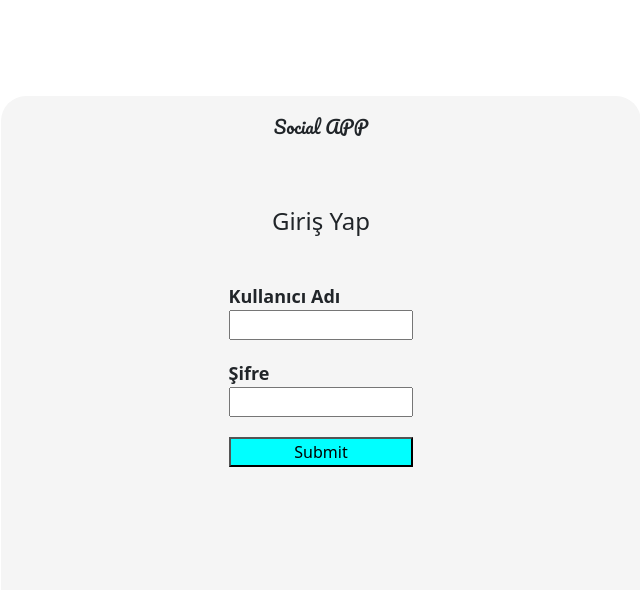
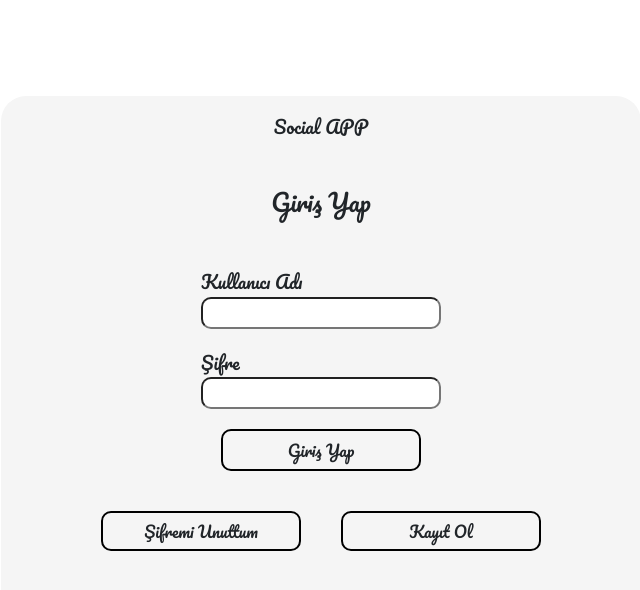
Before and after one commit to msfsgl58/social-app, a React (Create React App) app: page /Login in a window 1280 px wide. Shown: the top 590 px of the page, without its empty margins (319-959 px from the left). Built offline with nearby package versions, Linux system fonts and the light colour scheme.

Commit message:
LoginPage Restored

```diff
--- a/src/screen/App.css
+++ b/src/screen/App.css
@@ -21,26 +21,36 @@
 }
 
 .login-text {
-  margin-top: 8%;
-  bottom: 0px;
+  margin-top: 5%;
+  margin-bottom: 5%;
+  font-family: "Pacifico", cursive;
 }
 
 .form {
   width: 30%;
   height: 40%;
-  display: flex;
+  display: grid;
   flex-direction: column;
   justify-content: center;
+  border-radius: 20px;
+}
+
+.form input {
+  border-radius: 10px;
 }
 
 label {
   margin-top: 20px;
   display: flex;
   font-size: 18px;
-  font-weight: bold;
+  font-family: "Pacifico", cursive;
 }
 
-.btn-submit {
-  background-color: aqua;
-  margin-top: 20px;
+.btn {
+  width: 200px;
+  margin: 20px;
+  border-width: 2px;
+  border-color: black;
+  border-radius: 10px;
+  font-family: "Pacifico", cursive;
 }
--- a/src/screen/LoginPage.js
+++ b/src/screen/LoginPage.js
@@ -7,8 +7,12 @@ function LoginPage() {
     register,
     handleSubmit,
     formState: { errors },
-  } = useForm();
-  const onSubmit = (data) => console.log(data);
+   } = useForm();
+   const onSubmit = (data) => {
+    console.log(data.KullanıcıAdı)
+    console.log(data.Sifre)
+   }
+
 
   return (
     <div className="background">
@@ -30,12 +34,16 @@ function LoginPage() {
         <h4 className="login-text">Giriş Yap</h4>
         <form onSubmit={handleSubmit(onSubmit)} className="form">
           <label className="label">Kullanıcı Adı</label>
-          <input {...register("Kullanıcı Adı", { required: true })} />
+          <input {...register("KullanıcıAdı", { required: true })} />
           <label>Şifre</label>
-          <input {...register("Şifre", { required: true })} />
+          <input {...register("Sifre", { required: true })} />
           {errors.exampleRequired && <span>This field is required</span>}
-          <input type="submit" className="btn-submit"/>
+          <input type="submit" className="btn" value={"Giriş Yap"}/>
         </form>
+        <div>
+        <input type="submit" className="btn" value={"Şifremi Unuttum"} />
+        <input type="submit" className="btn" value={"Kayıt Ol"} />
+        </div>
       </div>
     </div>
   );
```
